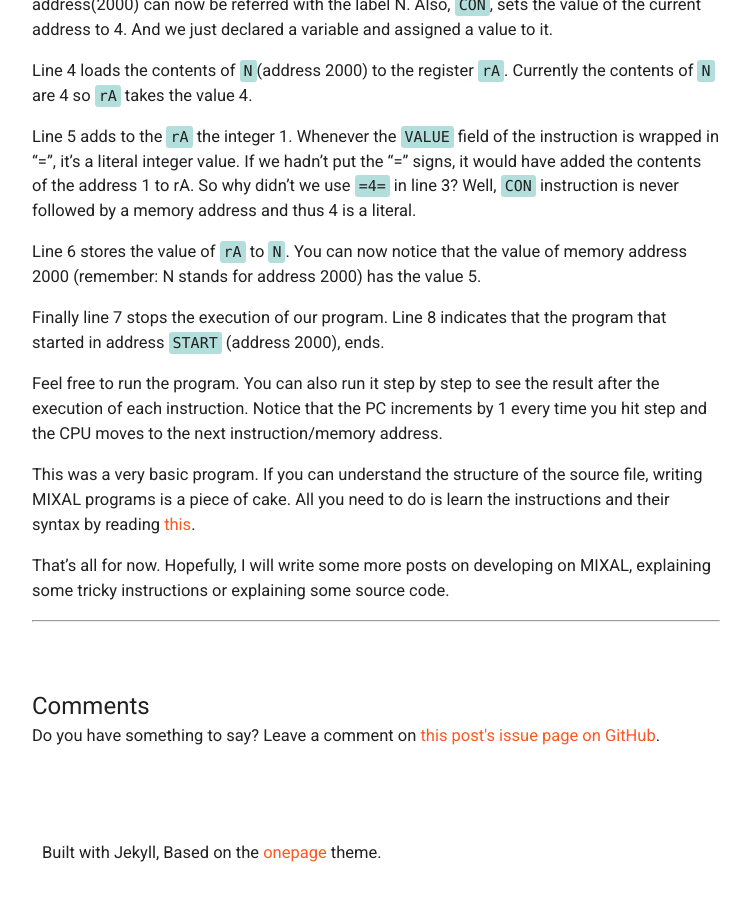
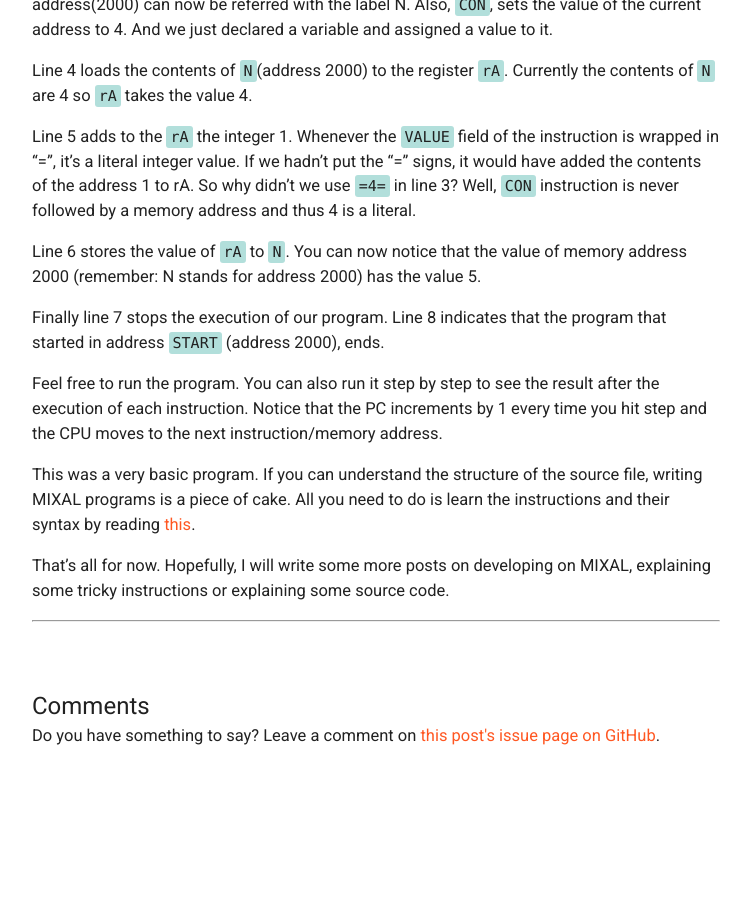
Before and after one commit to OdysseasKr/odysseaskr.github.io, a Jekyll site: the page built from _posts/2017-01-04-mix-mixal.md, in a window 1280 px wide and 900 px high, scrolled down 3271 px. Shown: the whole window, without its empty margins (264-1015 px from the left). Built offline with Jekyll 4.4.1, drawn with Linux system fonts in a browser that asks for light colours; after the commit the page ends 4104 px from its top, so only the background shows below that.

Commit message:
Remove footer

```diff
--- a/_includes/foot.html
+++ /dev/null
@@ -1,6 +0,0 @@
-
-<script>
-
-  document.getElementById('year').innerHTML = new Date().getFullYear();
-
-</script>
--- a/_layouts/default.html
+++ b/_layouts/default.html
@@ -58,9 +58,6 @@
 			{% include imprint.html %}
 		</div>
 	</div>
-
-	{% include foot.html %}
-
 </body>
 
 </html>
--- a/_layouts/post.html
+++ b/_layouts/post.html
@@ -24,16 +24,10 @@
 						Do you have something to say? Leave a comment on<a href="https://github.com/OdysseasKr/odysseaskr.github.io/issues/{{page.commentsId}}"> this post's issue page on GitHub</a>.
 					</div>
 				</div>
-
- 				<div class="unit whole" id="/subscribe">
- 					<p>Built with Jekyll, Based on the <a href="https://github.com/lukas-h/onepage">onepage</a> theme.</p>
- 				</div>
 			</div>
 		</div>
 		<div class="unit one-fifth"></div>
 	</div>
-	{% include foot.html %}
-
 </body>
 
 </html>
```
